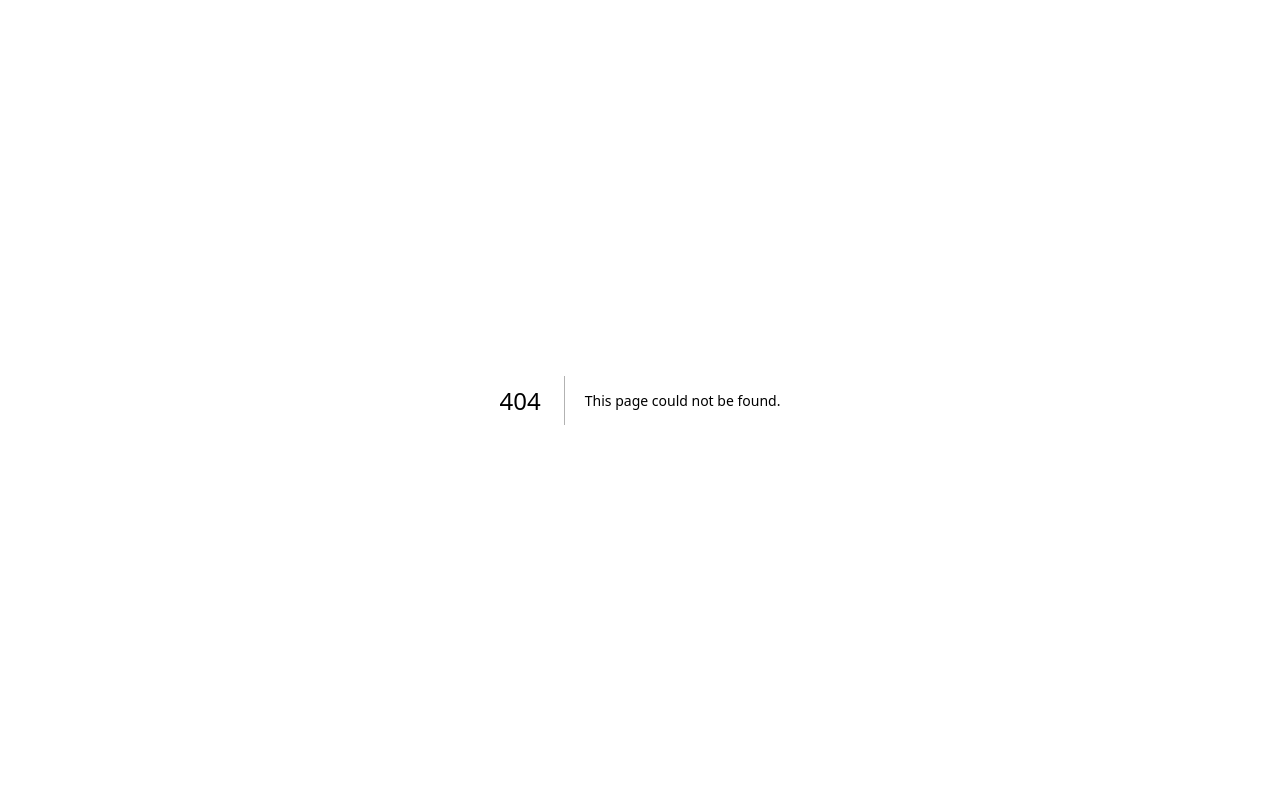
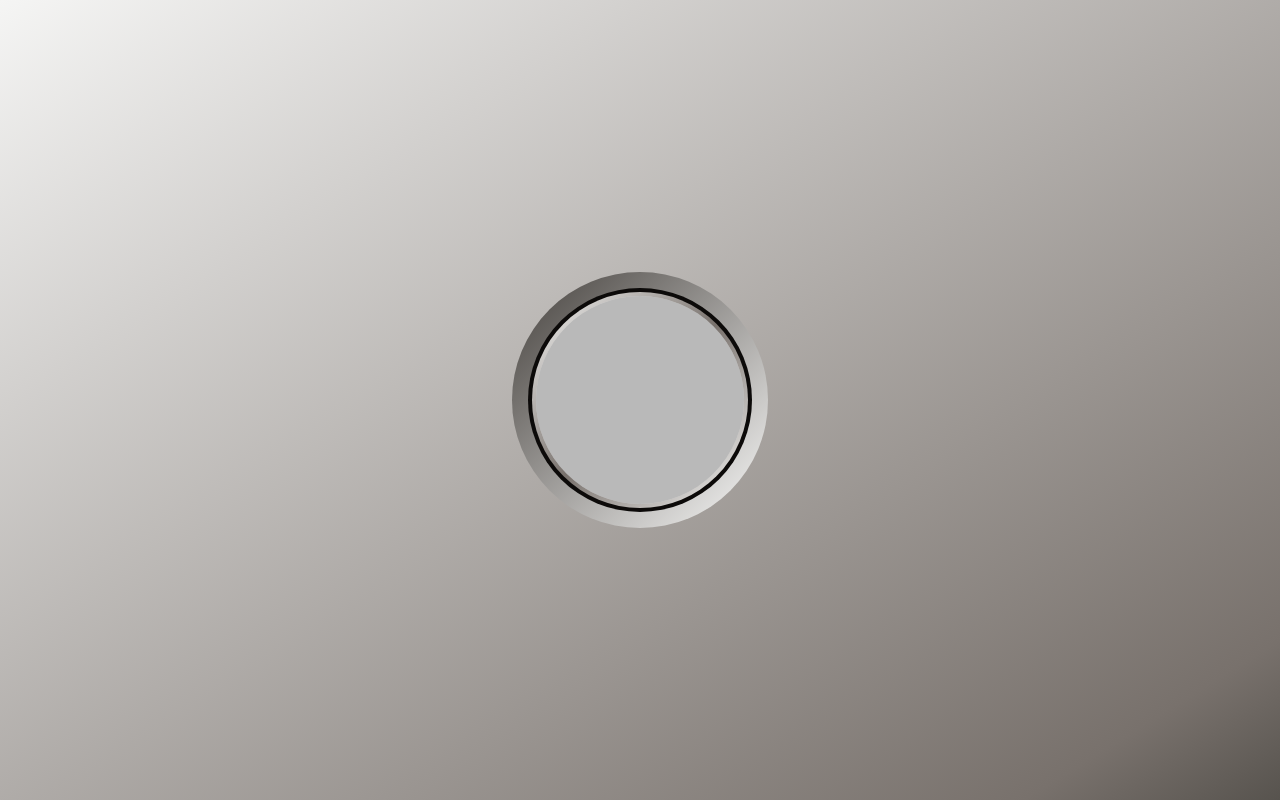
Before and after one commit to nstfkc/nstfkc.com, a Next.js app: page /circular-tactile-button in a window 1280 px wide. Before the commit this address had no page. Built offline with nearby package versions, Linux system fonts and the light colour scheme.

Commit message:
circular tactile button

```diff
--- /dev/null
+++ b/app/circular-tactile-button/page.tsx
@@ -0,0 +1,27 @@
+const CircularTactileButton = () => {
+  return (
+    <div
+      className={[
+        "w-screen h-screen flex justify-center items-center",
+        "bg-gradient-to-br from-stone-100 via-90% via-stone-500 to-stone-600",
+      ].join(" ")}
+    >
+      <div className="size-64 bg-gradient-to-br from-stone-700 to-stone-50 rounded-full p-4">
+        <div className="w-full h-full bg-stone-950 rounded-full p-1">
+          <button
+            className={[
+              "group w-full h-full bg-gradient-to-br from-stone-50 via-stone-500 to-stone-50 rounded-full p-1",
+              "active:from-stone-300 active:via-stone-600 active:to-stone-300",
+            ].join(" ")}
+          >
+            <div className="bg-white w-full h-full rounded-full">
+              <div className="bg-neutral-900/30 group-active:bg-neutral-900/35 w-full h-full rounded-full"></div>
+            </div>
+          </button>
+        </div>
+      </div>
+    </div>
+  );
+};
+
+export default CircularTactileButton;
```
